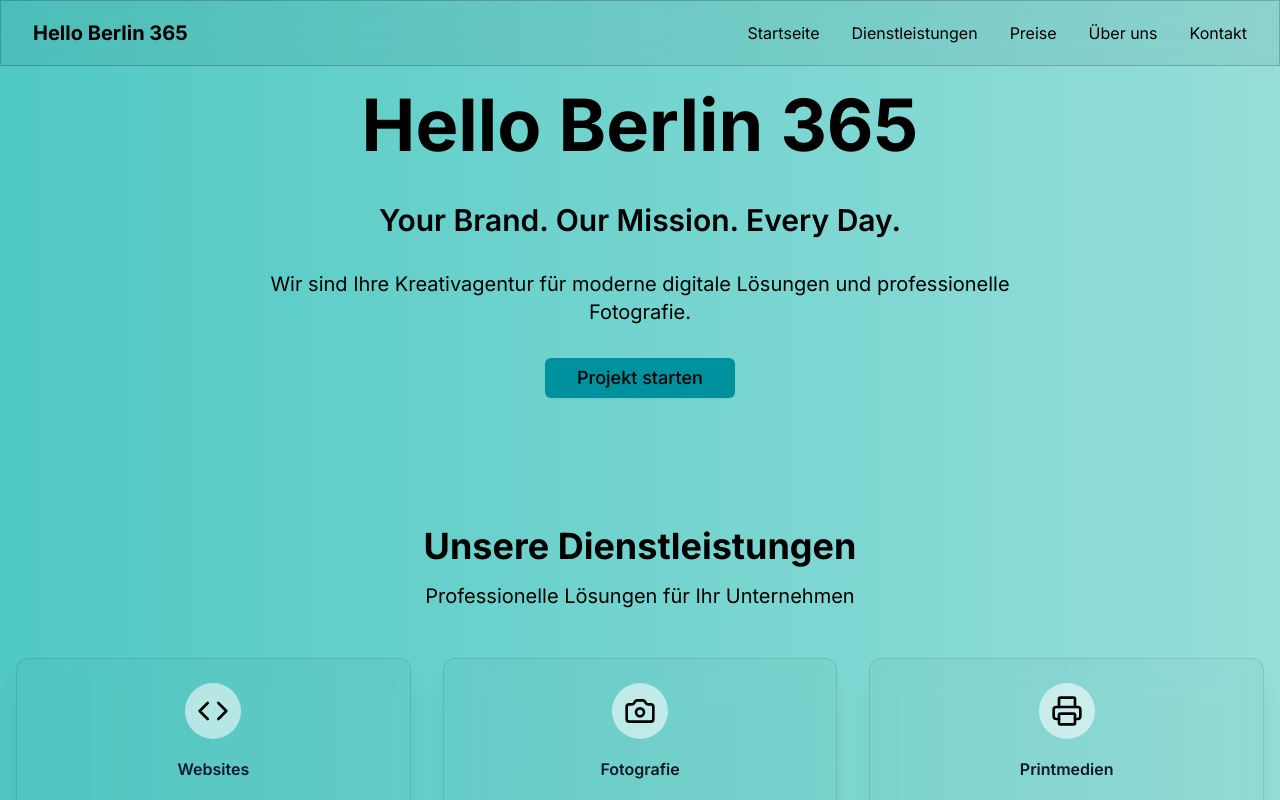
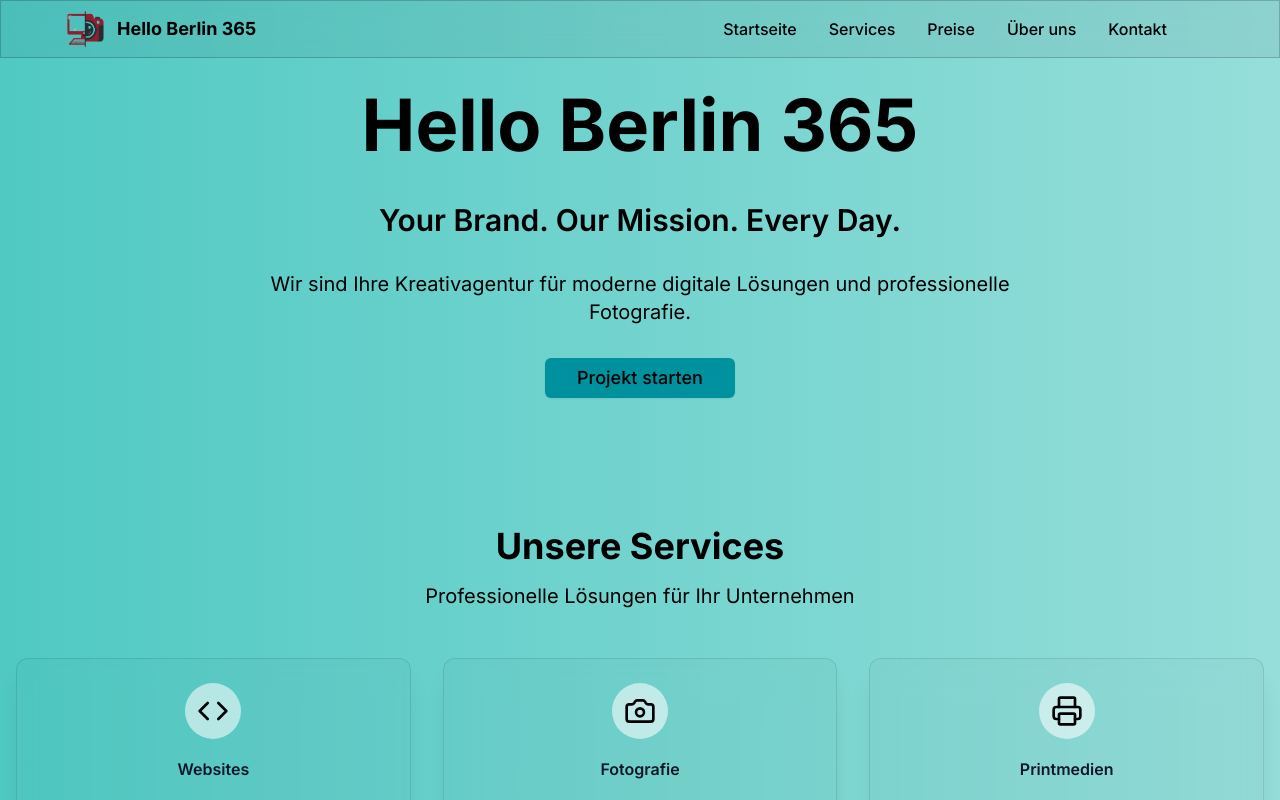
Before and after one commit to oktayshakirov/helloberlin365, a Next.js app: page / in a window 1280 px wide. Shown: the top 800 px of the page. Built offline with nearby package versions, Linux system fonts and the light colour scheme.

Commit message:
improved navbar, mobile optimization

```diff
--- a/package.json
+++ b/package.json
@@ -10,16 +10,18 @@
   },
   "dependencies": {
     "@hookform/resolvers": "^5.2.0",
+    "@radix-ui/react-accordion": "^1.2.11",
     "@radix-ui/react-avatar": "^1.1.10",
     "@radix-ui/react-dialog": "^1.1.14",
     "@radix-ui/react-dropdown-menu": "^2.1.15",
     "@radix-ui/react-label": "^2.1.7",
+    "@radix-ui/react-navigation-menu": "^1.2.13",
     "@radix-ui/react-select": "^2.2.5",
     "@radix-ui/react-slot": "^1.2.3",
     "@tailwindcss/postcss": "^4.1.11",
     "class-variance-authority": "^0.7.1",
     "clsx": "^2.1.1",
-    "lucide-react": "^0.532.0",
+    "lucide-react": "^0.533.0",
     "next": "15.4.4",
     "react": "19.1.0",
     "react-dom": "19.1.0",
--- a/src/components/Footer.tsx
+++ b/src/components/Footer.tsx
@@ -23,7 +23,7 @@ export function Footer() {
                   href="#services"
                   className="text-text-secondary hover:text-primary transition-colors"
                 >
-                  Dienstleistungen
+                  Services
                 </a>
               </li>
               <li>
--- a/src/components/Navbar.tsx
+++ b/src/components/Navbar.tsx
@@ -1,52 +1,117 @@
-import { Menu } from "lucide-react";
+import Image from "next/image";
+
+const navigation = [
+  { title: "Startseite", url: "#home", ariaLabel: "Zur Startseite navigieren" },
+  {
+    title: "Services",
+    url: "#services",
+    ariaLabel: "Zu unsere Services navigieren",
+  },
+  {
+    title: "Preise",
+    url: "#pricing",
+    ariaLabel: "Zu unseren Preisen navigieren",
+  },
+  { title: "Über uns", url: "#about", ariaLabel: "Mehr über uns erfahren" },
+  { title: "Kontakt", url: "#contact", ariaLabel: "Kontakt aufnehmen" },
+];
 
 export function Navbar() {
   return (
-    <nav className="fixed top-0 left-0 right-0 z-50 glass backdrop-blur-md border-b border-border-secondary">
-      <div className="max-w-7xl mx-auto px-4 sm:px-6 lg:px-8">
-        <div className="flex items-center justify-between h-16">
-          <div className="flex-shrink-0">
-            <h1 className="text-xl font-bold text-text-primary">
-              Hello Berlin 365
-            </h1>
-          </div>
-          <div className="hidden md:flex space-x-8">
+    <>
+      <header className="py-2 fixed top-0 left-0 right-0 z-50 glass backdrop-blur-md border-b border-border-secondary">
+        <div className="container mx-auto px-4 sm:px-6 lg:px-12 xl:px-16">
+          {/* Desktop Menu */}
+          <nav
+            className="hidden justify-between lg:flex"
+            role="navigation"
+            aria-label="Hauptnavigation"
+          >
+            <div className="flex items-center gap-6">
+              {/* Logo */}
               <a
                 href="#home"
-              className="text-text-primary hover:text-primary transition-colors"
+                className="flex items-center gap-3"
+                aria-label="Zur Startseite"
               >
-              Startseite
-            </a>
-            <a
-              href="#services"
-              className="text-text-primary hover:text-primary transition-colors"
-            >
-              Dienstleistungen
-            </a>
-            <a
-              href="#pricing"
-              className="text-text-primary hover:text-primary transition-colors"
-            >
-              Preise
-            </a>
-            <a
-              href="#about"
-              className="text-text-primary hover:text-primary transition-colors"
-            >
-              Über uns
-            </a>
-            <a
-              href="#contact"
-              className="text-text-primary hover:text-primary transition-colors"
-            >
-              Kontakt
+                <Image
+                  src="/images/logo.png"
+                  alt="Hello Berlin 365 Logo"
+                  width={40}
+                  height={40}
+                  className="h-10 w-10"
+                  priority
+                />
+                <span className="text-lg font-bold text-text-primary">
+                  Hello Berlin 365
+                </span>
               </a>
             </div>
-          <div className="md:hidden">
-            <Menu className="h-6 w-6 text-text-primary" />
+            <div className="flex items-center">
+              <ul className="flex space-x-8 mr-12 list-none">
+                {navigation.map((item) => (
+                  <li key={item.title}>
+                    <a
+                      href={item.url}
+                      className="text-text-primary hover:text-primary transition-colors text-base font-medium"
+                      aria-label={item.ariaLabel}
+                    >
+                      {item.title}
+                    </a>
+                  </li>
+                ))}
+              </ul>
+            </div>
+          </nav>
+
+          {/* Mobile Top Bar */}
+          <div className="block lg:hidden">
+            <div className="flex items-center justify-between">
+              {/* Logo */}
+              <a
+                href="#home"
+                className="flex items-center gap-3"
+                aria-label="Zur Startseite"
+              >
+                <Image
+                  src="/images/logo.png"
+                  alt="Hello Berlin 365 Logo"
+                  width={32}
+                  height={32}
+                  className="h-8 w-8"
+                  priority
+                />
+                <span className="text-base font-bold text-text-primary">
+                  Hello Berlin 365
+                </span>
+              </a>
             </div>
           </div>
         </div>
+      </header>
+
+      {/* Mobile Bottom Navigation */}
+      <nav
+        className="fixed bottom-0 left-0 right-0 z-50 lg:hidden glass backdrop-blur-md border-t border-border-secondary"
+        role="navigation"
+        aria-label="Mobile Navigation"
+      >
+        <div className="container mx-auto px-4">
+          <ul className="flex items-center justify-around py-3 list-none">
+            {navigation.map((item) => (
+              <li key={item.title}>
+                <a
+                  href={item.url}
+                  className="flex flex-col items-center gap-1 text-text-primary hover:text-primary transition-colors text-xs font-medium"
+                  aria-label={item.ariaLabel}
+                >
+                  <span className="text-center">{item.title}</span>
+                </a>
+              </li>
+            ))}
+          </ul>
+        </div>
       </nav>
+    </>
   );
 }
--- a/src/components/Services.tsx
+++ b/src/components/Services.tsx
@@ -7,7 +7,7 @@ export function Services() {
       <div className="max-w-7xl mx-auto">
         <div className="text-center mb-12">
           <h2 className="text-4xl font-bold text-text-primary mb-4">
-            Unsere Dienstleistungen
+            Unsere Services
           </h2>
           <p className="text-xl text-text-secondary">
             Professionelle Lösungen für Ihr Unternehmen
```
Also changed, not shown: public/images/logo.png (added), 1 other file (tests, documents, lock files or other folders). Lines whose indentation alone changed are shown as unchanged.
